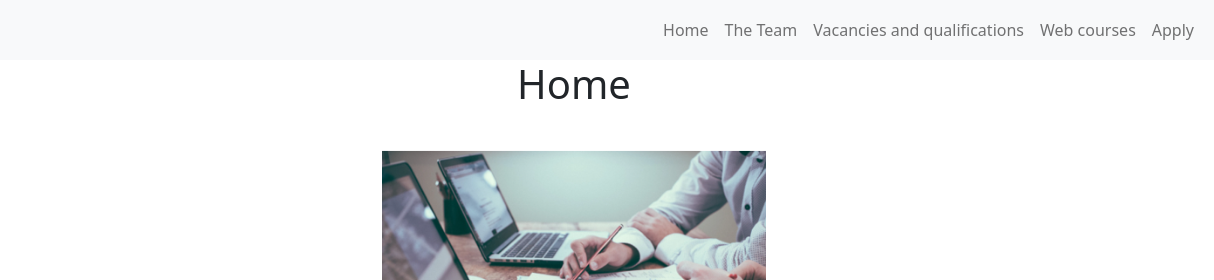
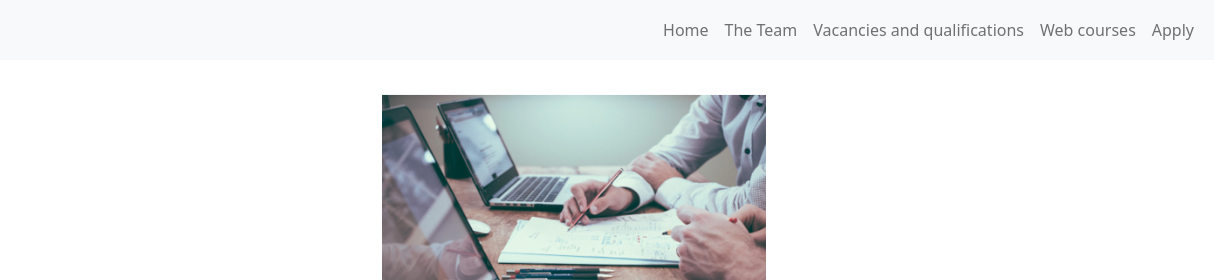
Before and after one commit to JohnSmoleskisHome/johnsmoleskis.github.io, a plain HTML site: page index.html in a window 1280 px wide. Shown: the top 280 px of the page, 66-1280 px from the left. Drawn offline with nearby package versions, Linux system fonts and the light colour scheme.

Commit message:
Update index.html

```diff
--- a/index.html
+++ b/index.html
@@ -55,10 +55,6 @@
   </div>
 </nav>
 
-
-<div class="titlename">
-      <h1>Home</h1>
-</div>
 <br>
 <img class="img-table" src="images/TableWithLaptop.png" alt="table with papers on it">
 
```
